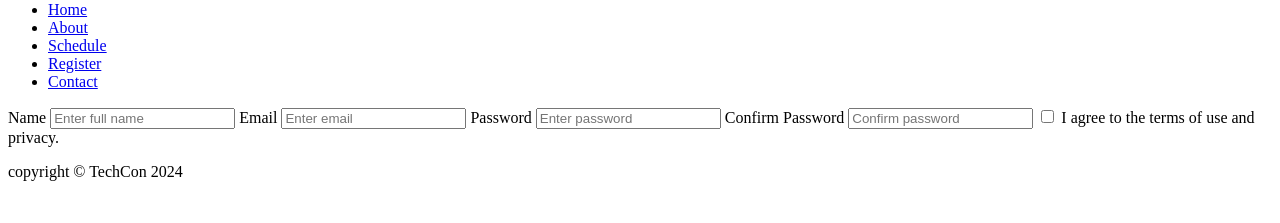
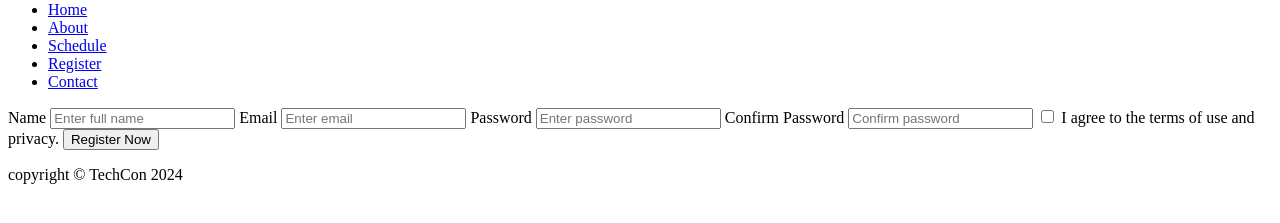
Before and after one commit to Ntihanabayo-Alphonse/TechCon_HTML, a plain HTML site: page techcon_website/register.html in a window 1280 px wide. Shown: the part 79-302 px from the top of the page. Drawn offline with Linux system fonts and the light colour scheme.

Commit message:
add button for submission

```diff
--- a/techcon_website/register.html
+++ b/techcon_website/register.html
@@ -35,6 +35,7 @@
             <input type="password" placeholder="Confirm password">
 
             <input type="checkbox"> <span>I agree to the terms of use and privacy.</span>
+            <button type="submit">Register Now</button>
         </form>
     </main>
 
```
